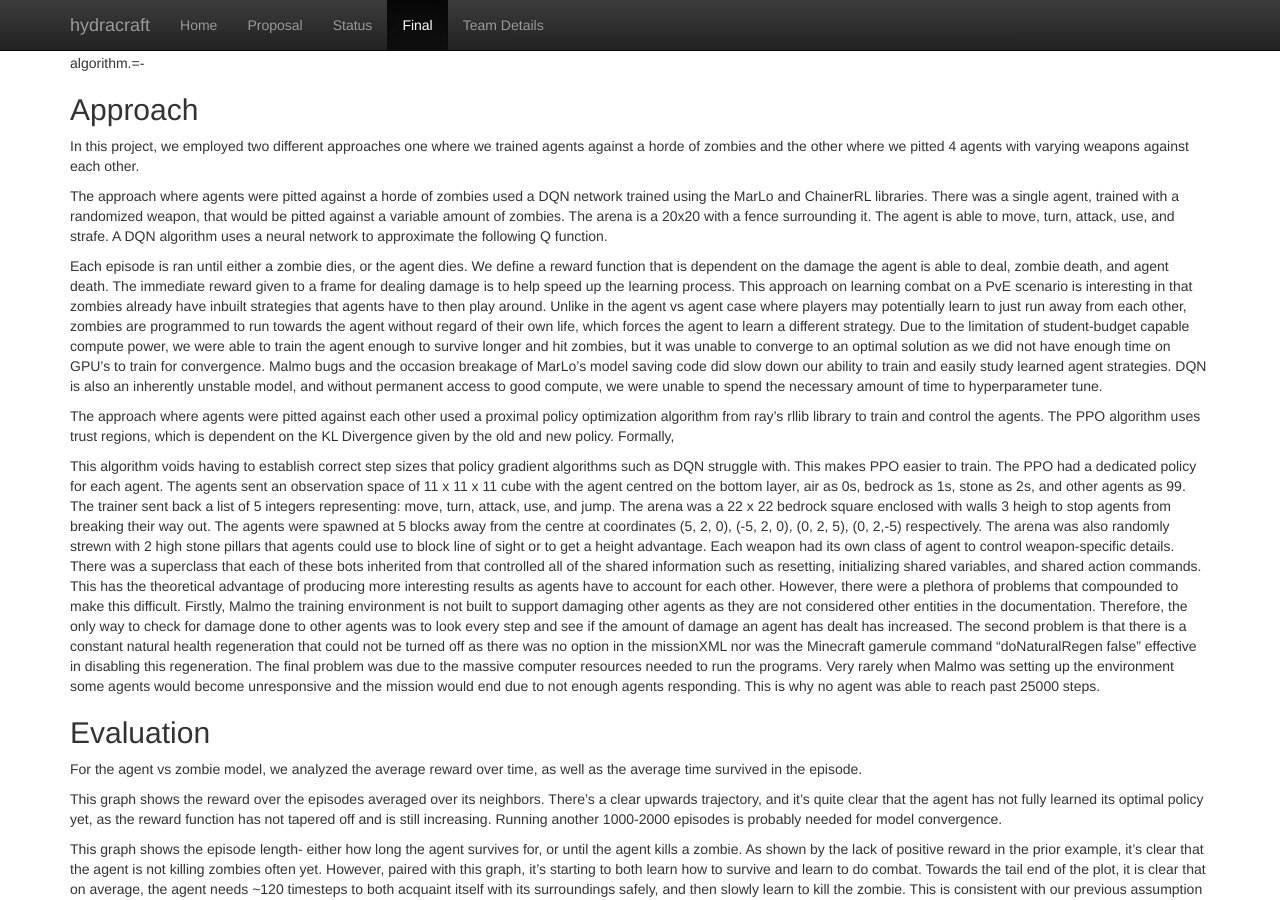
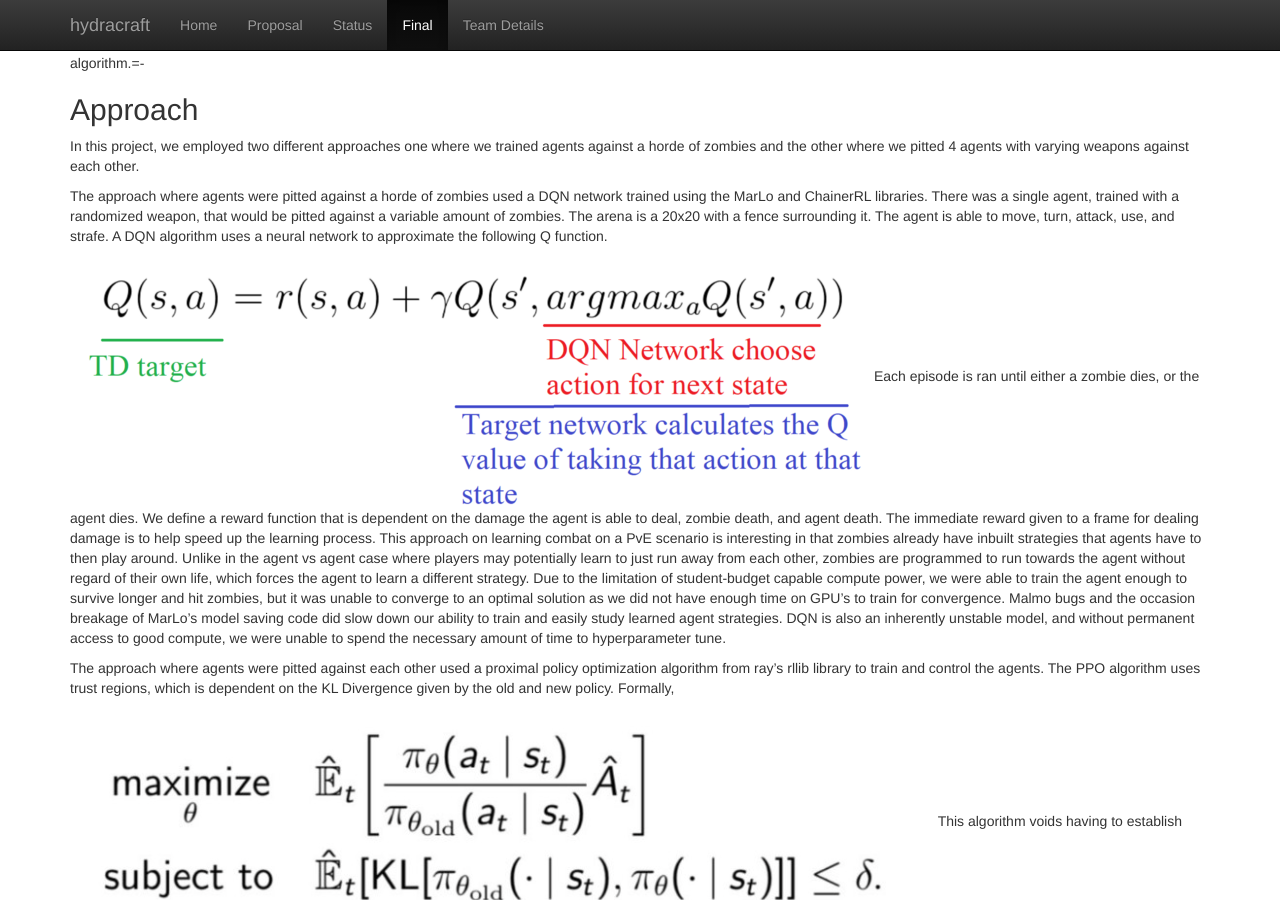
Before and after one commit to kevinfang2/hydracraft, a Jekyll site: the page built from docs/final.md, in a window 1280 px wide and 900 px high, scrolled down 323 px. Built offline with Jekyll 4.4.1, drawn with Linux system fonts in a browser that asks for light colours.

Commit message:
Update final.md

```diff
--- a/docs/final.md
+++ b/docs/final.md
@@ -16,14 +16,14 @@ In this project, we employed two different approaches one where we trained agent
 
 The approach where agents were pitted against a horde of zombies used a DQN network trained using the MarLo and ChainerRL libraries. There was a single agent, trained with a randomized weapon, that would be pitted against a variable amount of zombies. The arena is a 20x20 with a fence surrounding it. The agent is able to move, turn, attack, use, and strafe.
 A DQN algorithm uses a neural network to approximate the following Q function.
-
+![alt text](https://github.com/kevinfang2/hydracraft/blob/main/docs/dqn.png)
 Each episode is ran until either a zombie dies, or the agent dies. We define a reward function that is dependent on the damage the agent is able to deal, zombie death, and agent death. The immediate reward given to a frame for dealing damage is to help speed up the learning process.
 This approach on learning combat on a PvE scenario is interesting in that zombies already have inbuilt strategies that agents have to then play around. Unlike in the agent vs agent case where players may potentially learn to just run away from each other, zombies are programmed to run towards the agent without regard of their own life, which forces the agent to learn a different strategy.
 Due to the limitation of student-budget capable compute power, we were able to train the agent enough to survive longer and hit zombies, but it was unable to converge to an optimal solution as we did not have enough time on GPU’s to train for convergence. Malmo bugs and the occasion breakage of MarLo’s model saving code did slow down our ability to train and easily study learned agent strategies. DQN is also an inherently unstable model, and without permanent access to good compute, we were unable to spend the necessary amount of time to hyperparameter tune.
 
 
 The approach where agents were pitted against each other used a proximal policy optimization algorithm from ray’s rllib library to train and control the agents.  The PPO algorithm uses trust regions, which is dependent on the KL Divergence given by the old and new policy. Formally,
-
+![alt text](https://github.com/kevinfang2/hydracraft/blob/main/docs/ppo.png)
 This algorithm voids having to establish correct step sizes that policy gradient algorithms such as DQN struggle with. This makes PPO easier to train.
 The PPO had a dedicated policy for each agent.  The agents sent an observation space of 11 x 11 x 11 cube with the agent centred on the bottom layer, air as 0s, bedrock as 1s, stone as 2s, and other agents as 99. The trainer sent back a list of 5 integers representing: move, turn, attack, use, and jump.
 The arena was a 22 x 22 bedrock square enclosed with walls 3 heigh to stop agents from breaking their way out. The agents were spawned at 5 blocks away from the centre at coordinates (5, 2, 0), (-5, 2, 0), (0, 2, 5), (0, 2,-5) respectively. The arena was also randomly strewn with 2 high stone pillars that agents could use to block line of sight or to get a height advantage.
```
Also changed, not shown: other parts of docs/final.md (+2 -2 lines).
